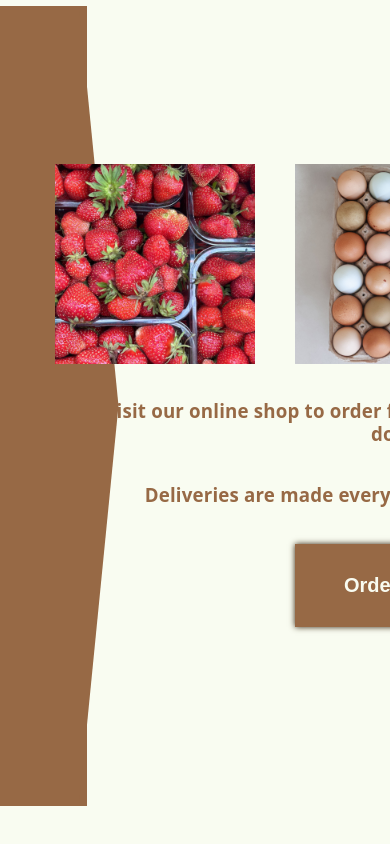
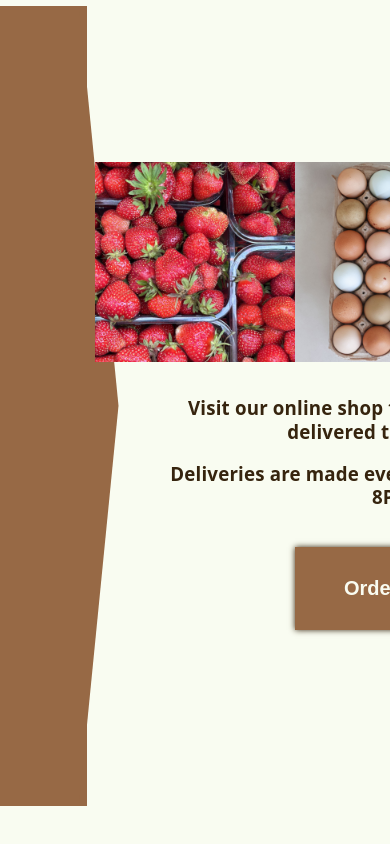
Before and after one commit to Trithereon/project-shopping-cart, a React (Vite) app: page / in a window 390 px wide. Shown: the part 1805-2649 px from the top of the page. Built offline with nearby package versions, Linux system fonts and the light colour scheme.

Commit message:
feat: add responsiveness to call to action content

```diff
--- a/src/components/Home.jsx
+++ b/src/components/Home.jsx
@@ -44,10 +44,15 @@
             <img src={eggs} alt="eggs" />
             <img src={mesclun} alt="mesclun salad mix" />
           </div>
-          <h3>
-            Visit our online shop to order fresh produce delivered to your door.
-          </h3>
-          <h3>Deliveries are made every Monday from 5PM to 8PM.</h3>
+          <div className={styles.ctaTextContainer}>
+            <h3 className={styles.ctaText}>
+              Visit our online shop to order fresh produce delivered to your
+              door.
+            </h3>
+            <h3 className={styles.ctaText}>
+              Deliveries are made every Monday from 5PM to 8PM.
+            </h3>
+          </div>
           <button
             className={styles.shopBtn}
             onClick={() => alert("Clicked Order Now!")}
--- a/src/styles/Home.module.css
+++ b/src/styles/Home.module.css
@@ -45,6 +45,15 @@
   width: 78%;
 }
 
+.ctaTextContainer {
+  width: 80%;
+}
+
+.ctaText {
+  color: var(--text-h);
+  z-index: 2;
+}
+
 .ctaImgContainer {
   display: flex;
   z-index: 2;
@@ -53,7 +62,7 @@
 .ctaImgContainer img {
   width: 200px;
   height: 200px;
-  margin: 0 20px 1em;
+  margin: 0 clamp(0px, 1vw - 10px, 20px) 1em;
 }
 
 .arrowRight {
```
